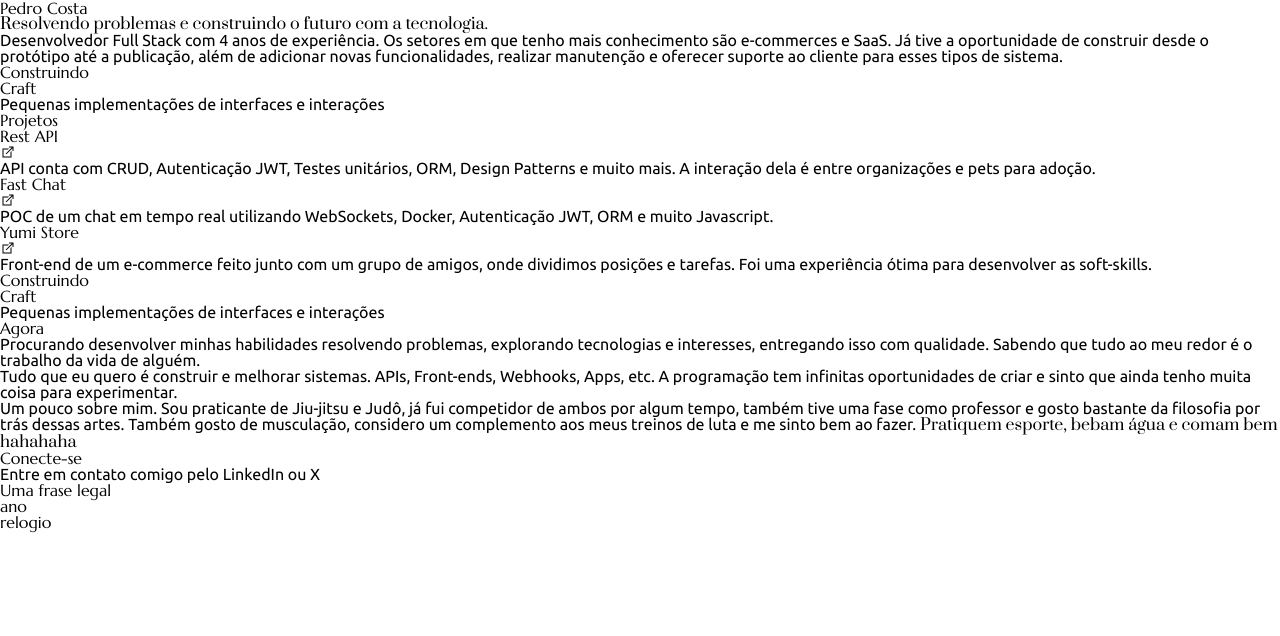
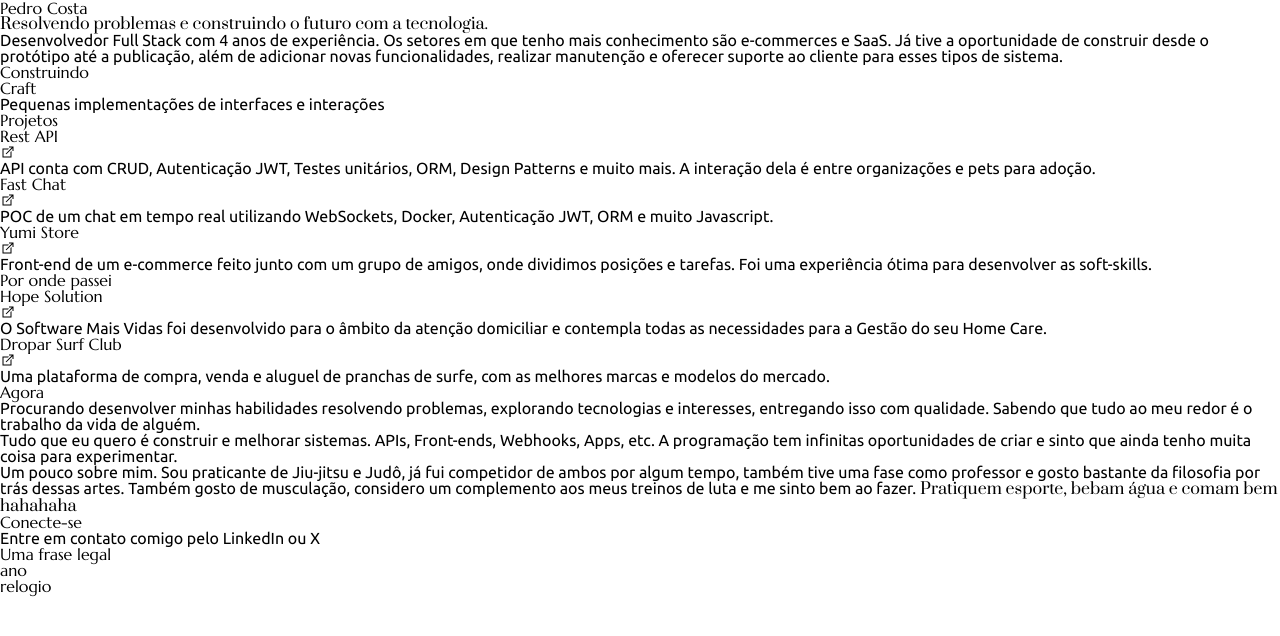
Before and after one commit to phmc99/portfolio, a Next.js app: page / in a window 1280 px wide. Shown: the top 636 px of the page. Built offline with nearby package versions, Linux system fonts and the light colour scheme.

Commit message:
WIP - Experiences column and font resize

```diff
--- a/src/app/page.tsx
+++ b/src/app/page.tsx
@@ -3,6 +3,7 @@ import { marcellus, prata, ubuntu } from "./fonts";
 import Craft from "@/components/Craft";
 import Link from "next/link";
 import Projects from "@/components/Projects";
+import Experiences from "@/components/Experiences";
 
 export default function Home() {
   return (
@@ -26,7 +27,7 @@ export default function Home() {
       </section>
 
       <section className="px-0 lg:w-1/2 max-w-[920px] lg:mx-auto">
-        <ColumnScroller columns={[Craft, Projects, Craft]} />
+        <ColumnScroller columns={[Craft, Projects, Experiences]} />
       </section>
 
       <section className="flex flex-col  justify-center gap-4 lg:w-1/2 max-w-[920px] lg:mx-auto px-6 pt-20 pb-10 md:px-16 lg:px-0">
--- a/src/components/Craft/index.tsx
+++ b/src/components/Craft/index.tsx
@@ -9,7 +9,7 @@ export default function Craft() {
         Craft
       </h2>
       <div className="py-0.5"></div>
-      <p className={`${ubuntu.className} text-zinc-400`}>
+      <p className={`${ubuntu.className} text-zinc-400 text-sm`}>
         Pequenas implementações de interfaces e interações
       </p>
     </div>
--- /dev/null
+++ b/src/components/Experiences/index.tsx
@@ -0,0 +1,47 @@
+import { ubuntu } from "@/app/fonts";
+import Link from "next/link";
+import { LiaExternalLinkAltSolid } from "react-icons/lia";
+
+export default function Experiences() {
+  return (
+    <div className="w-[80vw] max-w-64 lg:w-[99%] border-solid">
+      <h6 className="text-sm text-zinc-500">Por onde passei</h6>
+      <div className="py-3"></div>
+      <div className="flex items-center gap-1">
+        <Link
+          href="https://www.hopesolution.com.br/"
+          target="__blanl"
+          className="text-lg underline underline-offset-2 decoration-zinc-600"
+        >
+          Hope Solution
+        </Link>
+        <LiaExternalLinkAltSolid className="text-zinc-500" />
+      </div>
+
+      <div className="py-0.5"></div>
+      <p className={`${ubuntu.className} text-zinc-400 text-sm`}>
+        O Software Mais Vidas foi desenvolvido para o âmbito da atenção
+        domiciliar e contempla todas as necessidades para a Gestão do seu Home
+        Care.
+      </p>
+
+      <div className="py-3"></div>
+      <div className="flex items-center gap-1">
+        <Link
+          href="https://dropar.com.br/onde-estamos"
+          target="__blanl"
+          className="text-lg underline underline-offset-2 decoration-zinc-600"
+        >
+          Dropar Surf Club
+        </Link>
+        <LiaExternalLinkAltSolid className="text-zinc-500" />
+      </div>
+
+      <div className="py-0.5"></div>
+      <p className={`${ubuntu.className} text-zinc-400 text-sm`}>
+        Uma plataforma de compra, venda e aluguel de pranchas de surfe, com as
+        melhores marcas e modelos do mercado.
+      </p>
+    </div>
+  );
+}
--- a/src/components/Projects/index.tsx
+++ b/src/components/Projects/index.tsx
@@ -19,7 +19,7 @@ export default function Projects() {
       </div>
 
       <div className="py-0.5"></div>
-      <p className={`${ubuntu.className} text-zinc-400`}>
+      <p className={`${ubuntu.className} text-zinc-400 text-sm`}>
         API conta com CRUD, Autenticação JWT, Testes unitários, ORM, Design
         Patterns e muito mais. A interação dela é entre organizações e pets para
         adoção.
@@ -38,7 +38,7 @@ export default function Projects() {
       </div>
 
       <div className="py-0.5"></div>
-      <p className={`${ubuntu.className} text-zinc-400`}>
+      <p className={`${ubuntu.className} text-zinc-400 text-sm`}>
         POC de um chat em tempo real utilizando WebSockets, Docker, Autenticação
         JWT, ORM e muito Javascript.
       </p>
@@ -56,7 +56,7 @@ export default function Projects() {
       </div>
 
       <div className="py-0.5"></div>
-      <p className={`${ubuntu.className} text-zinc-400`}>
+      <p className={`${ubuntu.className} text-zinc-400 text-sm`}>
         Front-end de um e-commerce feito junto com um grupo de amigos, onde
         dividimos posições e tarefas. Foi uma experiência ótima para desenvolver
         as soft-skills.
```
